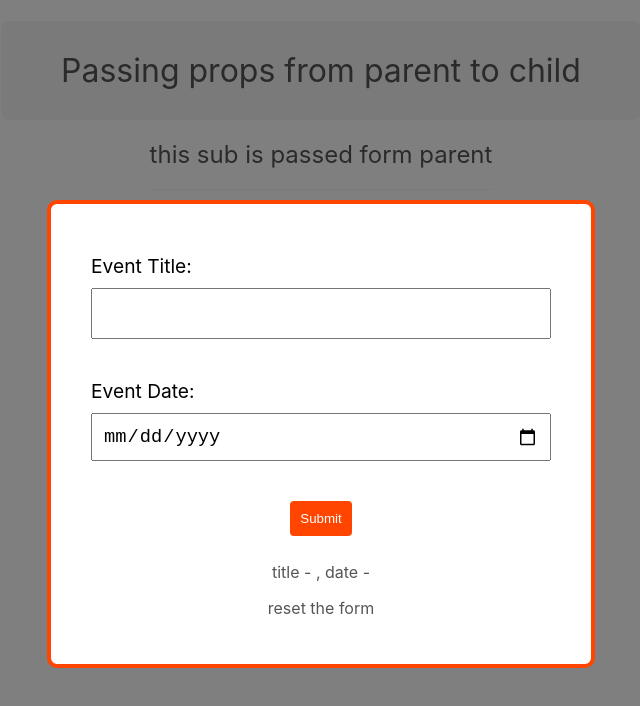
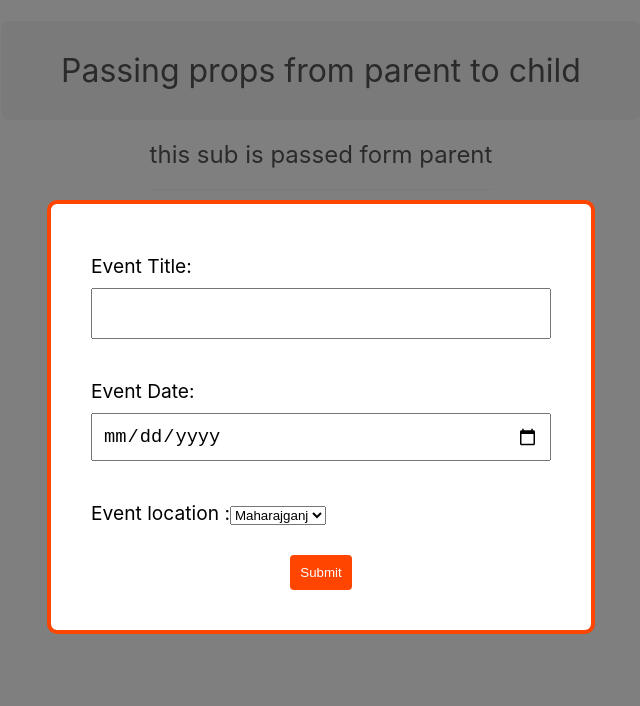
Before and after one commit to ashu-tosh-patel/Learning-ReactJS, a React (Create React App) app: page / in a window 1280 px wide. Both pictures are taken after a click on the button "Add New Event". Shown: the top 706 px of the page, without its empty margins (319-959 px from the left). Built offline with nearby package versions, Linux system fonts and the light colour scheme.

Commit message:
implemented select box in  the form

```diff
--- a/src/components/EventList.js
+++ b/src/components/EventList.js
@@ -6,6 +6,7 @@ export default function EventList({ events, handleClick }) {
             {events.map((event, index) => (
                 <div className={styles.card} key={event.id}>
                     <h2>{index + 1} - {event.title}</h2>
+                    <p>{event.location} - {event.date}</p>
                     <button onClick={() => handleClick(event.id)}>delete event</button>
                 </div>
             ))}
--- a/src/components/NewEventForm.js
+++ b/src/components/NewEventForm.js
@@ -1,14 +1,16 @@
 import { useState } from 'react'
 import './NewEventForm.css'
 
-export default function NewEventForm({addEvent}) {
+export default function NewEventForm({ addEvent }) {
 
     const [title, setTitle] = useState('')
     const [date, setDate] = useState('')
+    const [location, setLocation] = useState('maharajganj')
 
     const resetForm = () => {
         setTitle('')
         setDate('')
+        setLocation('maharajganj')
     }
 
     const handleSubmit = (e) => {
@@ -17,6 +19,7 @@ export default function NewEventForm({addEvent}) {
         const event = {
             title: title,
             date: date,
+            location: location,
             id: Math.floor(Math.random() * 10000)
         }
         addEvent(event)
@@ -40,9 +43,15 @@ export default function NewEventForm({addEvent}) {
                     value={date}
                 />
             </label>
+            <label>
+                <span>Event location :</span>
+                <select onChange={(e) => setLocation(e.target.value)}>
+                    <option value="maharajganj">Maharajganj</option>
+                    <option value="delhi">Delhi</option>
+                    <option value="kota">Kota</option>
+                </select>
+            </label>
             <button >Submit</button>
-            <p>title - {title}, date - {date}</p>
-            <p onClick={resetForm} >reset the form</p>
         </form>
     )
 }
```
